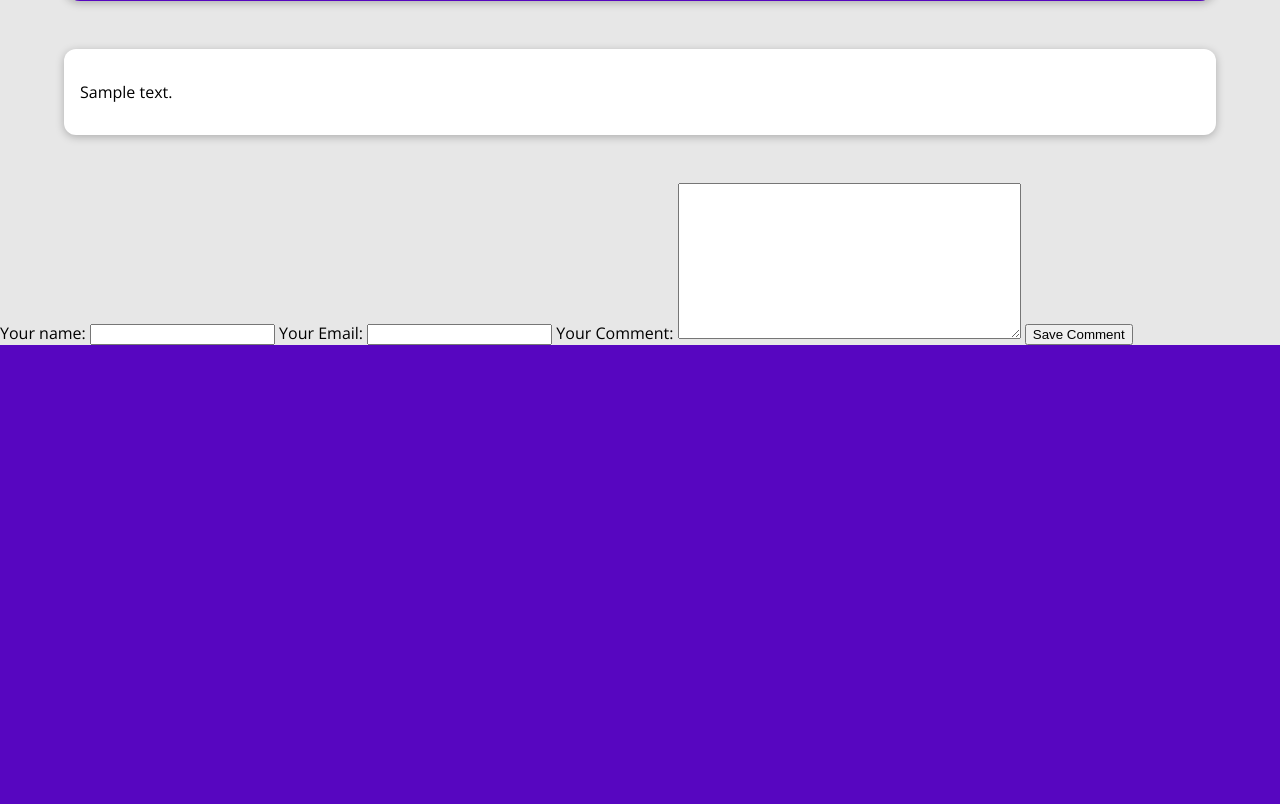
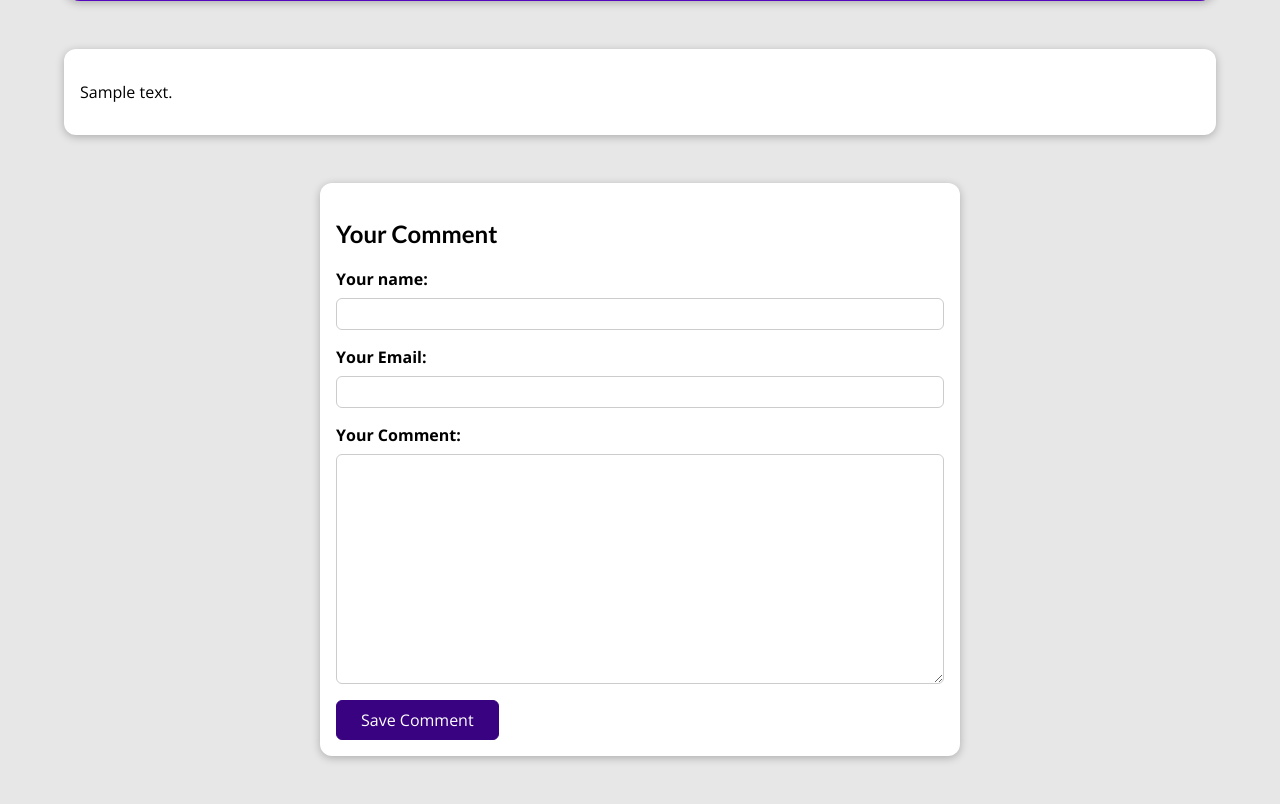
Before and after one commit to NetViacheslav/my_blog, a Django app: a page that uses blog/templates/blog/post_detail.html in a window 1280 px wide. Shown: the part 479-1283 px from the top of the page. Before the commit the page ends 824 px from the top, so only its background shows below. Run offline with Django 4.2, Linux system fonts and the light colour scheme; tables that the repository leaves empty hold one stand-in row (values such as "Sample post"); grey boxes marked "Sample" are stand-in pictures.

Commit message:
Add comment form and errors form

```diff
--- a/blog/templates/blog/post_detail.html
+++ b/blog/templates/blog/post_detail.html
@@ -10,6 +10,15 @@
 {% endblock %}
 
 {% block content %}
+
+{% if comment_form.errors %}
+  <div id="alert">
+    <h2>Saving the comment failed!</h2>
+    <p>Please check the comment form below the post and fix your errors.</p>
+    <a href="#comment_form">Fix!</a>
+  </div>
+{% endif %}
+
   <section id="summary">
     <h2>{{ post.title }}</h2>
     <div>
@@ -30,10 +39,18 @@
     {{  post.content|linebreaks }}
   </main>
 
-  <div>
-    <form>
-      {{ comment_form }}
+  <section id="comment-form">
+    <h2>Your Comment</h2>
+    <form action="{% url "post-detail" post.slug %}" method="POST">
+      {% csrf_token %}
+      {% for form_field in comment_form %}
+        <div class="form-control" {% if form_field.errors %}invalid{% endif %}>
+          {{ form_field.label_tag }}
+          {{ form_field }}
+          {{ form_field.errors }}
+        </div>
+      {% endfor %}
       <button>Save Comment</button>
     </form>
-  </div>
+  </section>
 {% endblock %}
```
